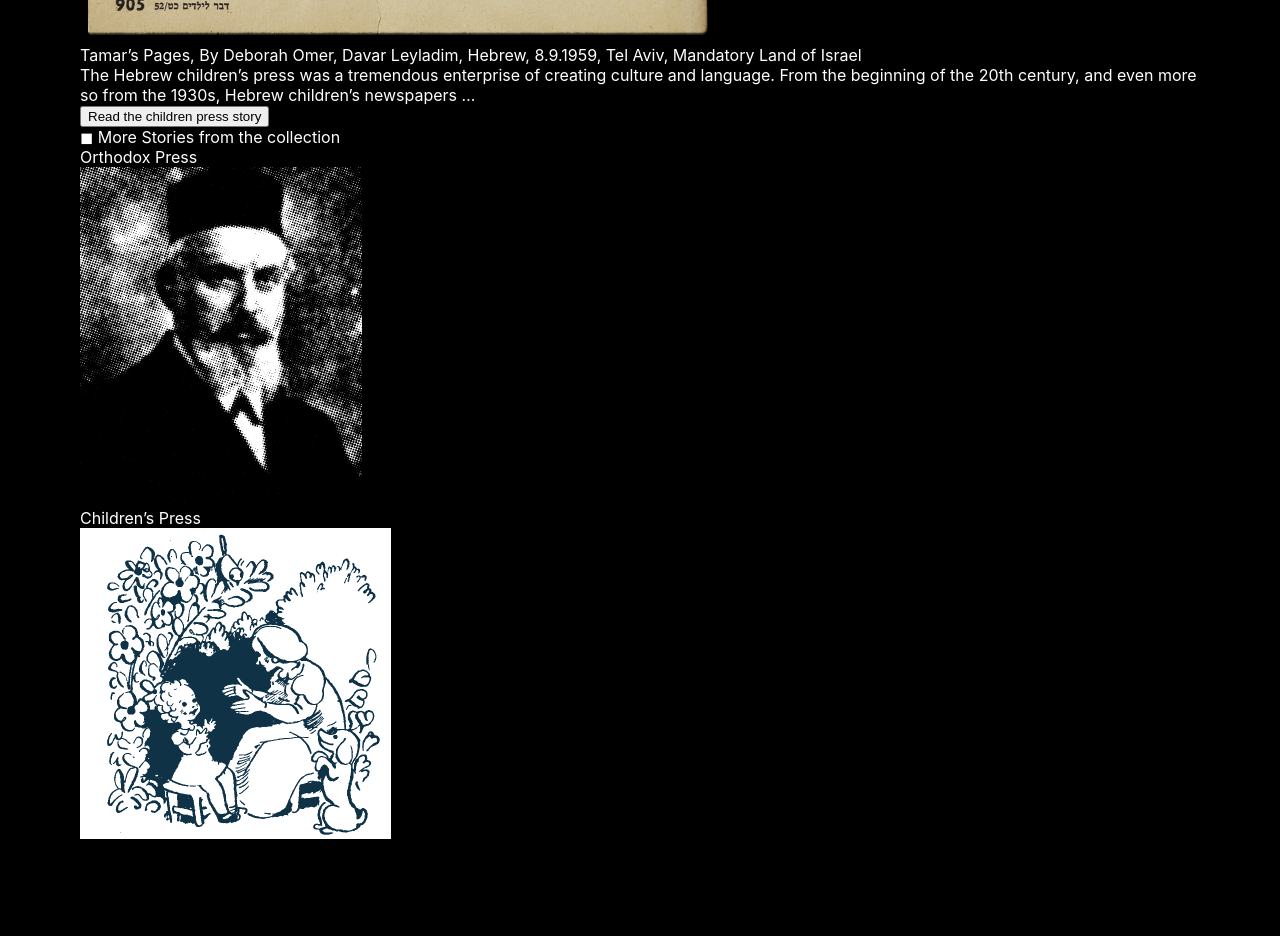
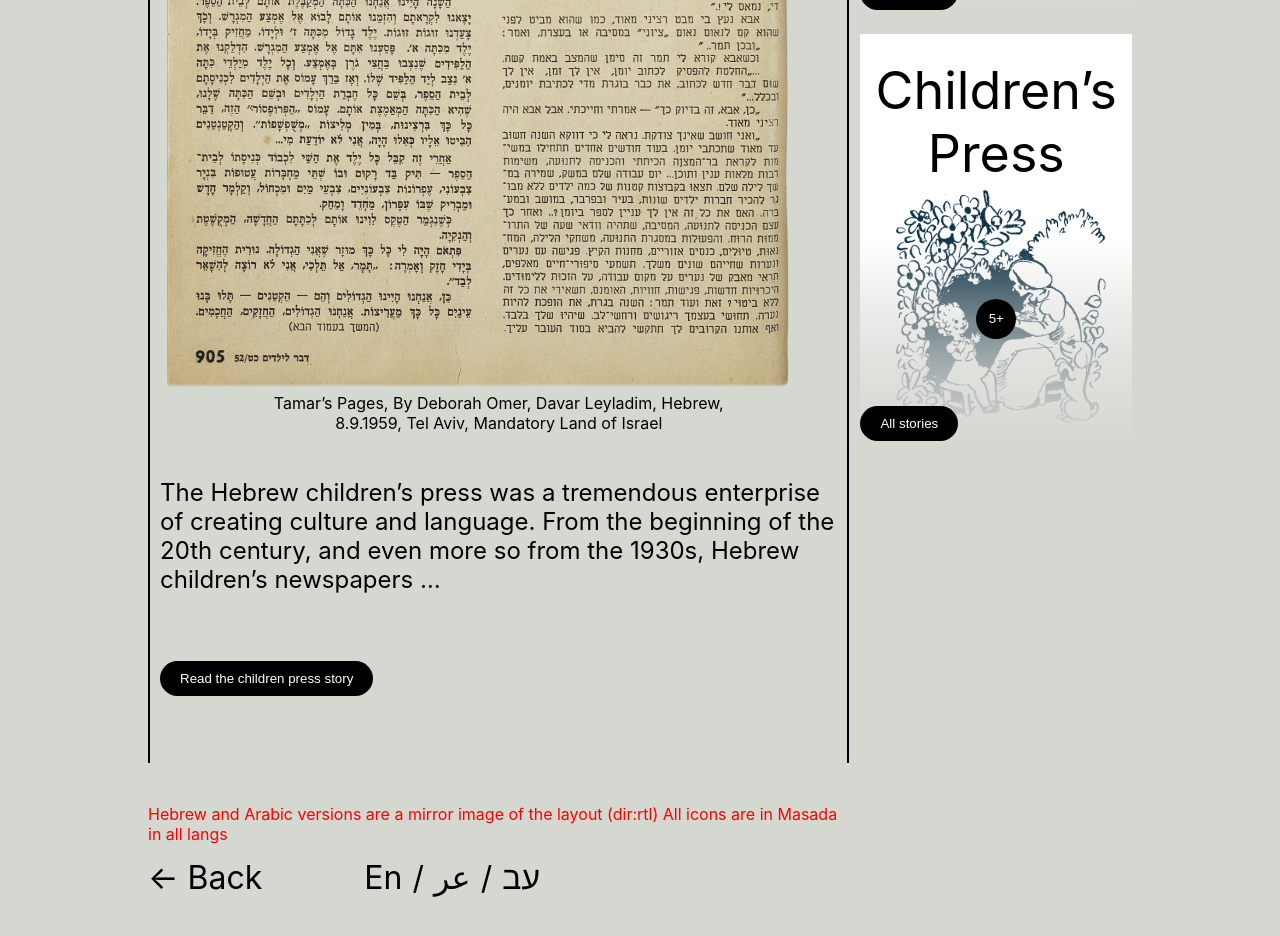
Before and after one commit to parthsavaliya1/Beta-FE, a React (Create React App) app: page /s02 in a window 1280 px wide. Shown: the part 1040-1976 px from the top of the page. Before the commit the page ends 1883 px from the top, so only its background shows below. Built offline with nearby package versions, Linux system fonts and the light colour scheme.

Commit message:
s05 lyout

```diff
--- a/package.json
+++ b/package.json
@@ -20,12 +20,6 @@
     "test": "react-scripts test",
     "eject": "react-scripts eject"
   },
-  "eslintConfig": {
-    "extends": [
-      "react-app",
-      "react-app/jest"
-    ]
-  },
   "browserslist": {
     "production": [
       ">0.2%",
--- a/src/App.js
+++ b/src/App.js
@@ -1,3 +1,4 @@
+import React, { Component } from "react";
 import {
   BrowserRouter as Router,
   Routes,
@@ -9,6 +10,7 @@ import S01Screen from "./components/S01Screen/S01Screen";
 import S02Screen from "./components/S02Screen/S02Screen";
 import S03Screen from "./components/S03Screen/S03Screen";
 import S04Screen from "./components/S04Screen/S04Screen";
+import S05Screen from "./components/S05Screen/S05Screen";
 
 function App() {
   return (
@@ -17,6 +19,7 @@ function App() {
       <Route path="s02" element={<S02Screen />} />
       <Route path="s03" element={<S03Screen />} />
       <Route path="s04" element={<S04Screen />} />
+      <Route path="s05" element={<S05Screen />} />
     </Routes>
   );
 }
--- a/src/components/S02Screen/S02Screen.js
+++ b/src/components/S02Screen/S02Screen.js
@@ -1,5 +1,6 @@
 import React, { useEffect } from "react";
 import { Col, Container, Row } from "react-bootstrap";
+import "./s2.css";
 
 function S02Screen() {
   var urls = [
@@ -39,57 +40,78 @@ function S02Screen() {
     },
   ];
 
-  const renderScreens03 = () => {
-    window.location.href = "/s03";
-  };
-
-  const renderScreenS04 = () => {
-    window.location.href = "/s04";
-  };
-
   return (
     <Container>
       <Row className="justify-content-md-center">
         <Col>
-          <div className="s01-main">
-            <div className="text-white">
+          <div className="s02-main">
+            <div className="s02-main-layout">
+              <div className="padding-0-48 text-center">
+                <h1 className="m-0">
                   Billboard: From the Library Newspapers Collection
+                </h1>
               </div>
+              <div className="d-flex padding-0-48">
                 <div>
+                  <div className="l-r-border">
+                    <div className="block-title">◼ Story</div>
+                    <div className="block-sub-title"> Children’s Press</div>
                     <div>
-                <div className="text-white">◼ Story Children’s Press</div>
-                <div>
-                  <img src="/Images/0003_a_cropped.png"></img>
+                      <img
+                        src="/Images/0003_a_cropped.png"
+                        className="img-responsive"
+                      ></img>
                     </div>
-                <div className="text-white">
+                    <div className="block-width">
                       Tamar’s Pages, By Deborah Omer, Davar Leyladim, Hebrew,
                       8.9.1959, Tel Aviv, Mandatory Land of Israel
                     </div>
-                <div className="text-white">
+                    <div className="common-text m-b-67">
                       The Hebrew children’s press was a tremendous enterprise of
-                  creating culture and language. From the beginning of the 20th
-                  century, and even more so from the 1930s, Hebrew children’s
-                  newspapers …
+                      creating culture and language. From the beginning of the
+                      20th century, and even more so from the 1930s, Hebrew
+                      children’s newspapers …
                     </div>
-                <button onClick={() => renderScreenS04()}>
+                    <button className="read-btn  m-b-67">
                       Read the children press story
                     </button>
                   </div>
-              <div>
-                <div className="text-white">
+                  <div className="text-red mt-41">
+                    Hebrew and Arabic versions are a mirror image of the layout
+                    (dir:rtl) All icons are in Masada in all langs
+                  </div>
+
+                  <div className="back d-flex">
+                    <p className="m-0 back-arrow">← Back</p>
+
+                    <div className="d-flex">
+                      <span href="">En</span>{" "}
+                      <span className="mr-ml-10">/</span>{" "}
+                      <span href="">عر</span>{" "}
+                      <span className="mr-ml-10">/</span>
+                      <span href="">עב</span>
+                    </div>
+                  </div>
+                </div>
+                <div className="ml-11">
+                  <div className="block-title mb-30">
                     ◼ More Stories from the collection
                   </div>
                   {imageObj?.map((item) => (
+                    <div className="img-frame">
+                      <div className="img-frame-text">{item?.desc}</div>
                       <div>
-                    <div className="text-white">{item?.desc}</div>
-                    <div>
-                      <img
-                        onClick={() => renderScreens03()}
-                        src={item?.img}
-                      ></img>
+                        <img src={item?.img} className="img-responsive"></img>
+
+                        <button className="read-btn num-of-img">5+</button>
+
+                        <button className="read-btn all-stories">
+                          All stories
+                        </button>
                       </div>
                     </div>
                   ))}
+                </div>
               </div>
             </div>
           </div>
--- /dev/null
+++ b/src/components/S02Screen/s2.css
@@ -0,0 +1,144 @@
+.s02-main {
+    padding: 100px 0;
+    color: #000000;
+    background: #d5d7d1 !important;
+    width: 100%;
+  }
+  .s02-main-layout {
+    max-width: 1080px;
+    margin: 0px auto;
+  }
+  .d-flex {
+    display: flex;
+  }
+  .text-center {
+    text-align: center;
+  }
+  .img-responsive {
+    max-width: 100%;
+    display: block;
+  }
+  h1 {
+    font-size: 96px;
+  }
+  /****************************** Start Marging Padding  **************************/
+  .padding-0-48 {
+    padding: 0 48px;
+  }
+  .m-0 {
+    margin: 0;
+  }
+  .ml-11 {
+    margin-left: 11px;
+  }
+  .mt-41 {
+    margin-top: 41px;
+  }
+  .mb-30 {
+    margin-bottom: 30px;
+  }
+  .mr-ml-10 {
+    margin: 0 10px;
+  }
+  /****************************** End Marging Padding  **************************/
+  /****************************** Start S2 Layout  **************************/
+  .block-title {
+    font-size: 32px;
+  }
+  .block-sub-title {
+    font-size: 40px;
+  }
+  .common-text {
+    font-size: 24px;
+  }
+  .m-b-67 {
+    margin-bottom: 67px;
+  }
+  .read-btn {
+    background: #000000;
+    border-radius: 25px;
+    display: inline-block;
+    padding: 10px 20px;
+    color: #ffffff;
+    border: 0;
+  }
+  .l-r-border {
+    border-right: 2px solid #000000;
+    border-left: 2px solid #000000;
+    padding: 0 10px;
+  }
+  .block-width {
+    max-width: 496px;
+    text-align: center;
+    margin: 0 auto;
+    margin-bottom: 45px;
+  }
+  .img-frame {
+    background: #ffffff;
+    padding: 25px 15px 15px;
+    margin-bottom: 24px;
+    text-align: center;
+    position: relative;
+  }
+  .img-frame::before {
+    content: "";
+    background: transparent
+      linear-gradient(
+        180deg,
+        #d6d7d200 0%,
+        #d6d7d28a 42%,
+        #d6d7d291 47%,
+        #d6d7d29c 50%,
+        #d6d7d2a3 52%,
+        #d6d7d2ab 55%,
+        #d6d7d2b3 58%,
+        #d6d7d2ba 61%,
+        #d6d7d2c2 65%,
+        #d6d7d2c9 69%,
+        #d6d7d2d1 74%,
+        #d6d7d2d9 78%,
+        #d6d7d2e0 83%,
+        #d6d7d2eb 89%,
+        #d6d7d2f5 94%,
+        #d6d7d2 100%
+      )
+      0% 0% no-repeat padding-box;
+    position: absolute;
+    display: block;
+    width: 100%;
+    height: 50%;
+    bottom: 0;
+    left: 0;
+    right: 0;
+  }
+  .all-stories {
+    position: absolute;
+    bottom: 0;
+    left: 0;
+  }
+  .num-of-img {
+    position: absolute;
+    top: 70%;
+    border-radius: 50%;
+    height: 40px;
+    width: 40px;
+    display: flex;
+    align-items: center;
+    justify-content: center;
+    left: 50%;
+    transform: translate(-50%, -50%);
+  }
+  .img-frame-text {
+    font-size: 52px;
+  }
+  .text-red {
+    color: #ff0000;
+    font-size: 16px;
+  }
+  .back {
+    font-size: 32px;
+    margin-top: 14px;
+  }
+  .back-arrow {
+    margin-right: 102px !important;
+  }
--- a/src/components/S03Screen/S03Screen.js
+++ b/src/components/S03Screen/S03Screen.js
@@ -1,5 +1,6 @@
 import React from "react";
 import { Col, Container, Row } from "react-bootstrap";
+import "./s3.css";
 
 const S03Screen = () => {
   const dataObj = [
@@ -15,22 +16,49 @@ const S03Screen = () => {
     <Container>
       <Row className="justify-content-md-center">
         <Col>
-          <div className="s01-main">
+          <div className="s03-main">
+            <div className="s03-main-layout">
               <div>
                 <div className="text-white">
+                  <h1 className="m-0">
                     Stories from the Library Newspapers Collection
+                  </h1>
                 </div>
               </div>
 
               <div>
+                <div className="display-grid mt-41">
                   {dataObj?.map((item) => (
                     <>
-                  <div className="text-white">{item.desc}</div>
+                      <div className="s03-img-frame">
+                        <div className="img-frame-text text-center">
+                          {item.desc}
+                        </div>
                         <div>
                           <img src={item.img} />
                         </div>
+                      </div>
                     </>
                   ))}
+                </div>
+              </div>
+
+              <div className="back d-flex mt-41">
+                <div className="d-flex">
+                  <p className="m-0 back-arrow">&#10005; Close</p>
+
+                  <div className="d-flex">
+                    <span href="">En</span> <span className="mr-ml-10">/</span>{" "}
+                    <span href="">عر</span> <span className="mr-ml-10">/</span>
+                    <span href="">עב</span>
+                  </div>
+                </div>
+                <div className="d-flex">
+                  <span>
+                    <span className="i-cricle">ℹ</span> About
+                  </span>
+                </div>
+              </div>
             </div>
           </div>
         </Col>
--- /dev/null
+++ b/src/components/S03Screen/s3.css
@@ -0,0 +1,32 @@
+.s03-main {
+    padding: 100px 0;
+    color: #000000;
+    background: #000000 !important;
+    width: 100%;
+  }
+  .s03-main-layout {
+    max-width: 1080px;
+    margin: 0px auto;
+  }
+  .display-grid {
+    grid-template-columns: repeat(3, 1fr);
+    display: grid;
+    grid-gap: 24px;
+  }
+  .s03-img-frame {
+    background: #ffffff;
+    padding: 25px 15px 15px;
+  }
+  .s03-main .back {
+    color: #ffffff !important;
+    justify-content: space-between;
+  }
+  .i-cricle {
+    border: 1px solid;
+    border-radius: 50% !important;
+    height: 28px;
+    width: 28px;
+    display: inline-flex;
+    align-items: center;
+    justify-content: center;
+  }
```
Also changed, not shown: src/components/S05Screen/S05Screen.js (added). Lines whose indentation alone changed are shown as unchanged.
